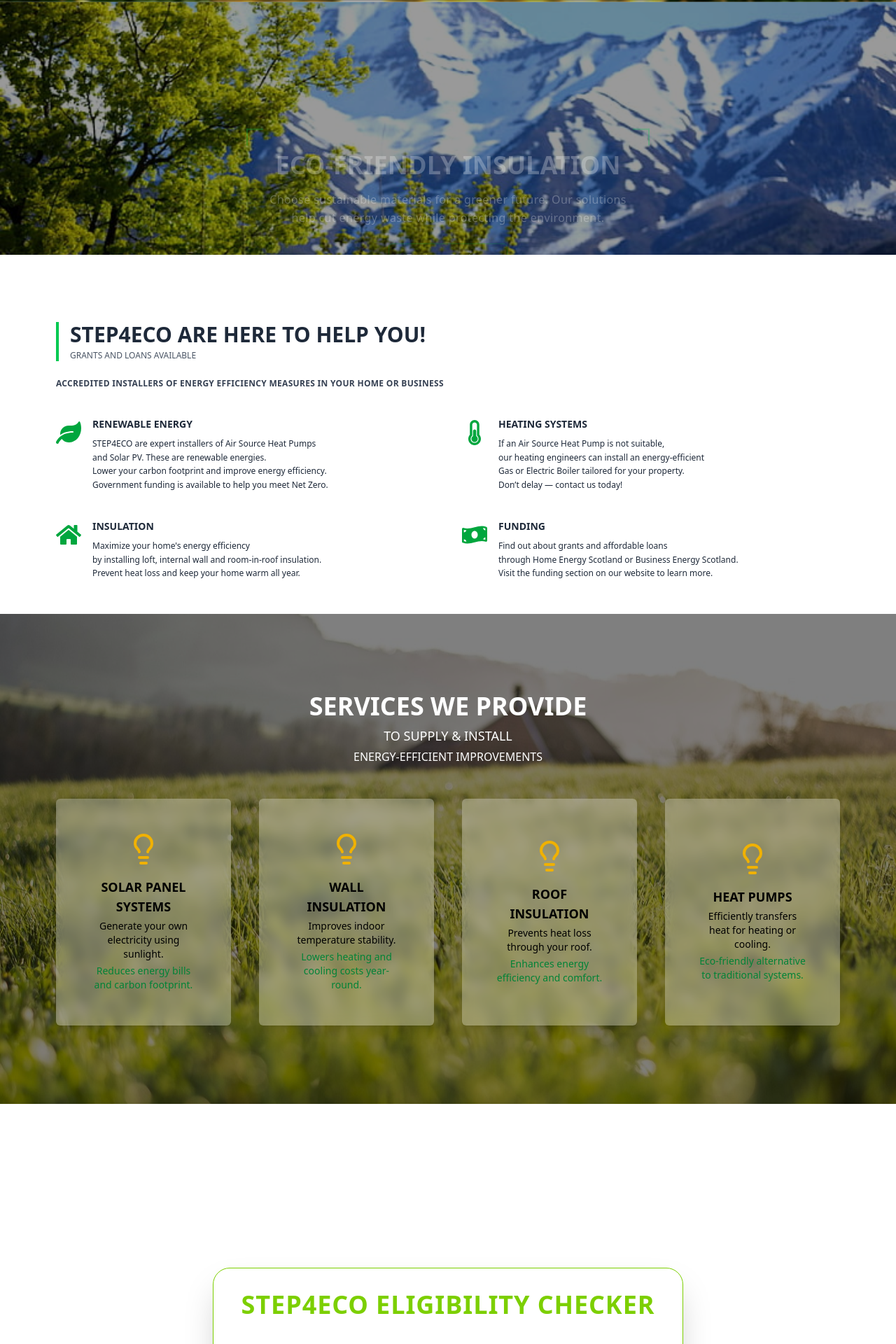
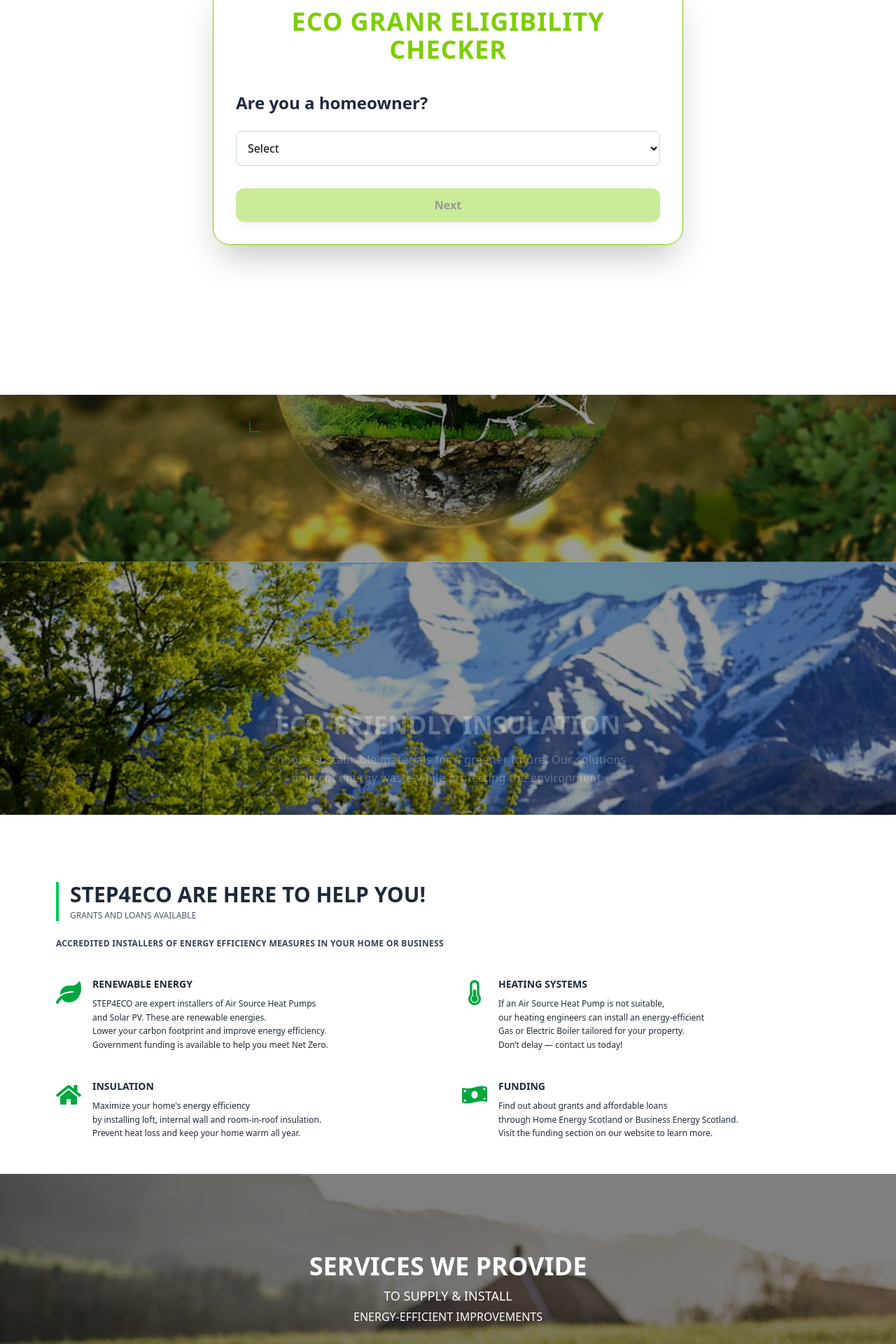
Before and after one commit to niranjcn/step4eco, a React (Vite) app: page / in a window 1280 px wide. Shown: the part 460-2380 px from the top of the page at 70% size. Built offline with nearby package versions, Linux system fonts and the light colour scheme.

Commit message:
eligibility1

```diff
--- a/src/App.jsx
+++ b/src/App.jsx
@@ -27,11 +27,12 @@
           element={
             <>
 
+              <EligibilityChecker />
+              <Slider />
 
-              <Slider />
               <HelpSection />
               <ServiceSection />
-              <EligibilityChecker />
+
               <ContactForm />
             </>
           }
--- a/src/components/EligibilityChecker.jsx
+++ b/src/components/EligibilityChecker.jsx
@@ -151,7 +151,7 @@
         className="relative z-10 w-full max-w-2xl bg-white p-8 rounded-3xl shadow-2xl border border-lime-500"
       >
         <h1 className="text-4xl font-extrabold text-center text-lime-500 mb-10 tracking-wide uppercase">
-          STEP4ECO Eligibility Checker
+          ECO GRANR ELIGIBILITY CHECKER
         </h1>
 
         {eligible === null ? (
```
